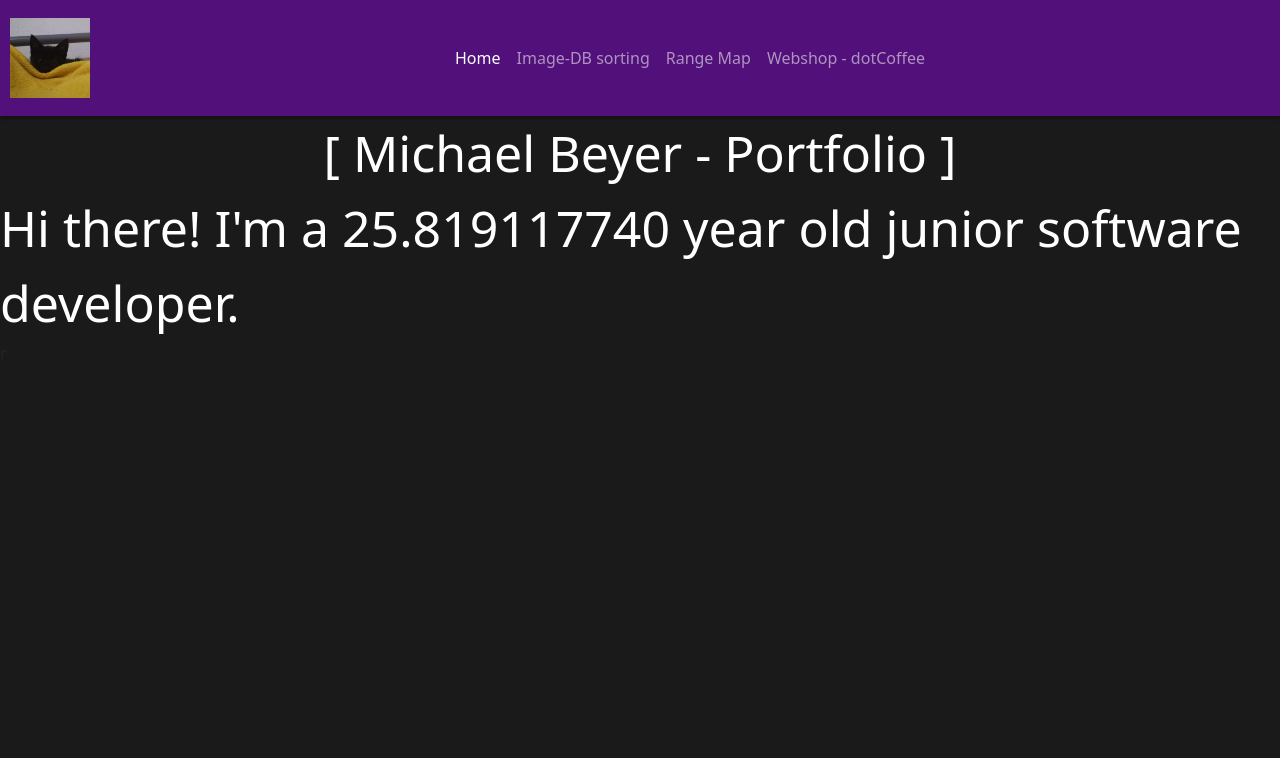
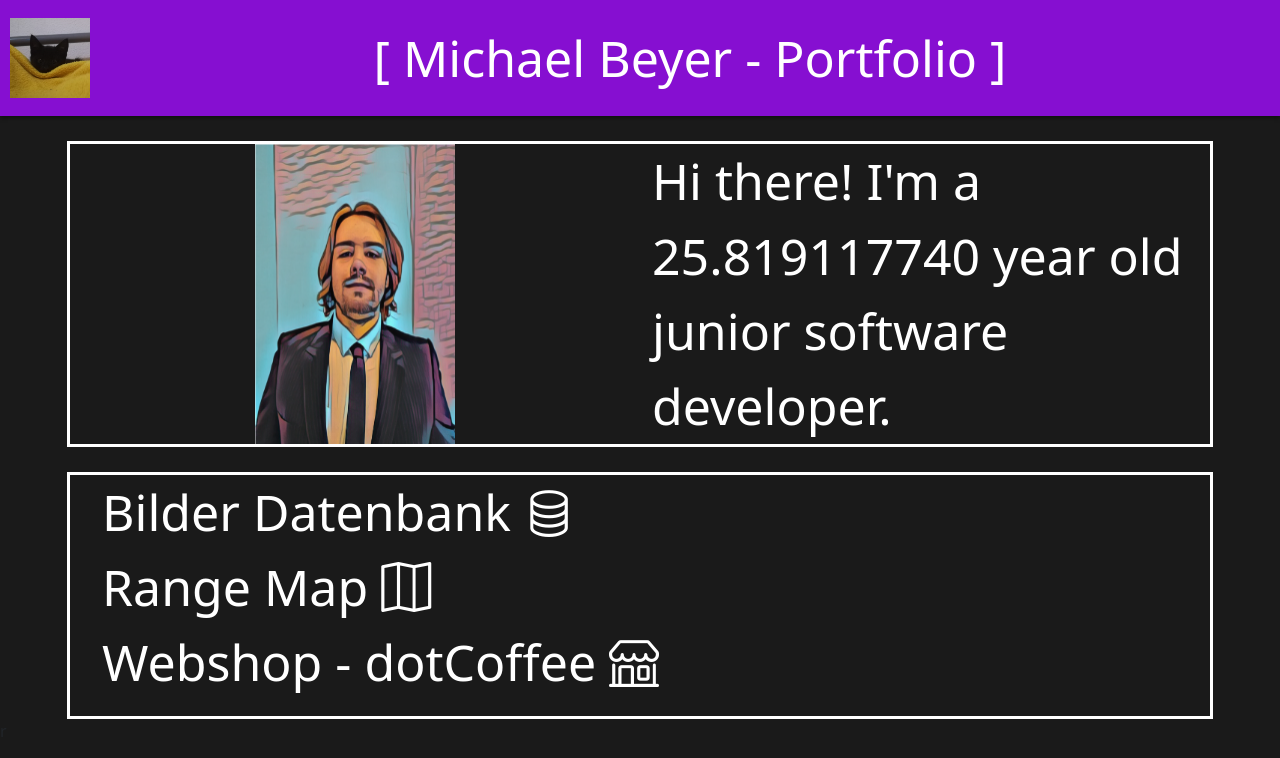
Before and after one commit to GitMichaGit/GitMichaGit.github.io, a plain HTML site: page index.html in a window 1280 px wide. Drawn offline with nearby package versions, Linux system fonts and the light colour scheme.

Commit message:
new text-auto., working on content

```diff
--- a/index.html
+++ b/index.html
@@ -30,8 +30,8 @@
   <script src="https://cdn.jsdelivr.net/npm/bootstrap@5.0.2/dist/js/bootstrap.bundle.min.js"
     integrity="sha384-MrcW6ZMFYlzcLA8Nl+NtUVF0sA7MsXsP1UyJoMp4YLEuNSfAP+JcXn/tWtIaxVXM"
     crossorigin="anonymous"></script>
-  <script src="https://code.jquery.com/jquery-3.6.3.js"
-      integrity="sha256-nQLuAZGRRcILA+6dMBOvcRh5Pe310sBpanc6+QBmyVM=" crossorigin="anonymous"></script>
+  <script src="https://code.jquery.com/jquery-3.6.3.js" integrity="sha256-nQLuAZGRRcILA+6dMBOvcRh5Pe310sBpanc6+QBmyVM="
+    crossorigin="anonymous"></script>
   <link rel="stylesheet" href="stylesheet/style.css" />
 
 </head>
@@ -43,24 +43,54 @@
     <a href="index.html">
       <img src="img/gosha.png" alt="icon" style="padding: 10px; width: 100px; height: 100px;" />
     </a>
-    <button class="navbar-toggler" type="button" data-bs-toggle="collapse" data-bs-target="#navbarNavAltMarkup" aria-controls="navbarNavAltMarkup" aria-expanded="false" aria-label="Toggle navigation">
+    <button class="navbar-toggler" type="button" data-bs-toggle="collapse" data-bs-target="#navbarNavAltMarkup"
+      aria-controls="navbarNavAltMarkup" aria-expanded="false" aria-label="Toggle navigation">
       <span class="navbar-toggler-icon"></span>
     </button>
     <div class="collapse navbar-collapse justify-content-center" id="navbarNavAltMarkup">
-        <div class="navbar-nav">
+      <div id="text-container" class="first-content-text d-flex" style="justify-content: center;"></div>
+      <!-- <div class="navbar-nav">
             <a class="nav-item nav-link active" href="#">Home</a>
             <a class="nav-item nav-link" href="#">Image-DB sorting</a>
             <a class="nav-item nav-link" href="#">Range Map</a>
             <a class="nav-item nav-link" href="#">Webshop - dotCoffee</a>
-        </div>
+        </div> -->
     </div>
   </nav>
 
   <div class="content">
 
-    <div id="text-container" class="first-content-text d-flex" style="justify-content: center;"></div>
+    <!-- <div id="text-container" class="first-content-text d-flex" style="justify-content: center;"></div> -->
 
+    <div style="border:solid; margin-top:25px;">
+      <div class="container">
+        <div class="row">
+          <div class="col d-flex" style="justify-content:center ;">
+            <img src="img/colorful.png" alt="self-portrait" width="200px">
+          </div>
+          <div class="col">
             <div id="age-container" class="first-content-text"></div>
+          </div>
+        </div>
+      </div>
+    </div>
+
+    <div id="project-list" class="first-content-text" style="border:solid; margin-top:25px;">
+      <ul>
+        <li>
+          <a href="#">Bilder Datenbank</a>
+          <i class="bi bi-database"></i>
+        </li>
+        <li>
+          <a href="#">Range Map</a>
+          <i class="bi bi-map"></i>
+        </li>
+        <li>
+          <a href="#">Webshop - dotCoffee</a>
+          <i class="bi bi-shop"></i>
+        </li>
+      </ul>
+    </div>
 
 
   </div>
--- a/stylesheet/style.css
+++ b/stylesheet/style.css
@@ -9,10 +9,15 @@ p {
 
 a {
     color: white;
+    text-decoration: none;
 }
 
 div {
     color: white;
+}
+
+ul {
+    list-style: none;
 }
 
 .content {
@@ -20,9 +25,10 @@ div {
 }
 
 .navbar {
-    background-color: #51107A;
+    background-color: #860fd1;
     box-shadow: 0 2px 4px rgba(0, 0, 0, 0.4);
 }
+
 
 .first-content-text {
     font-size: 50px;
```
Lines whose indentation alone changed are shown as unchanged.
